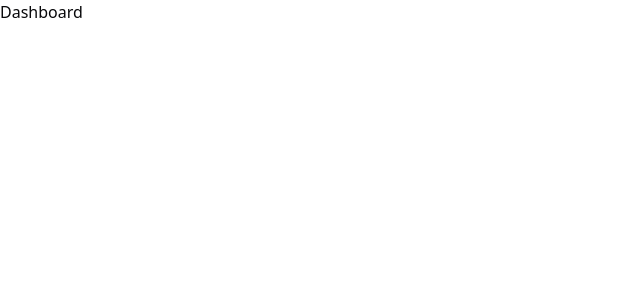
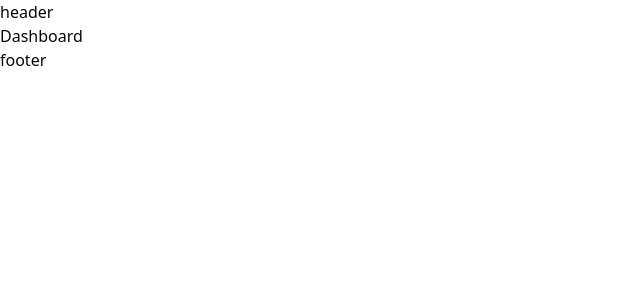
Before and after one commit to demisrusso9/pizza-shop, a React (Vite) app: page / in a window 1280 px wide. Shown: the top 300 px of the page, without its empty margins (0-640 px from the left). Built offline with nearby package versions, Linux system fonts and the light colour scheme.

Commit message:
add layouts to routes

```diff
--- /dev/null
+++ b/src/pages/layouts/app.tsx
@@ -0,0 +1,15 @@
+import { Outlet } from 'react-router-dom'
+
+export function AppLayout() {
+  return (
+    <div>
+      <h1>header</h1>
+
+      <main>
+        <Outlet />
+      </main>
+
+      <footer>footer</footer>
+    </div>
+  )
+}
--- /dev/null
+++ b/src/pages/layouts/auth.tsx
@@ -0,0 +1,13 @@
+import { Outlet } from 'react-router-dom'
+
+export function AuthLayout() {
+  return (
+    <div>
+      <h1>header auth</h1>
+
+      <main>
+        <Outlet />
+      </main>
+    </div>
+  )
+}
```
Also changed, not shown: src/pages/Routes.tsx (+12 -2 lines).
